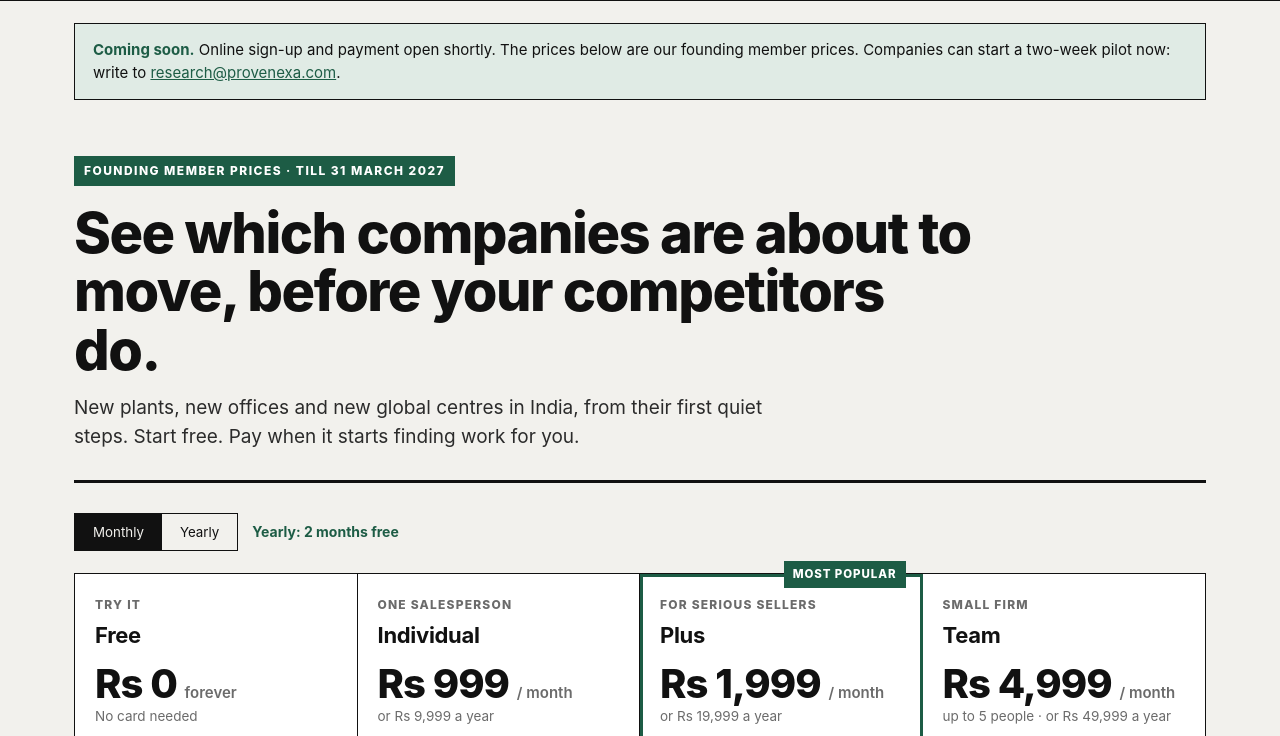
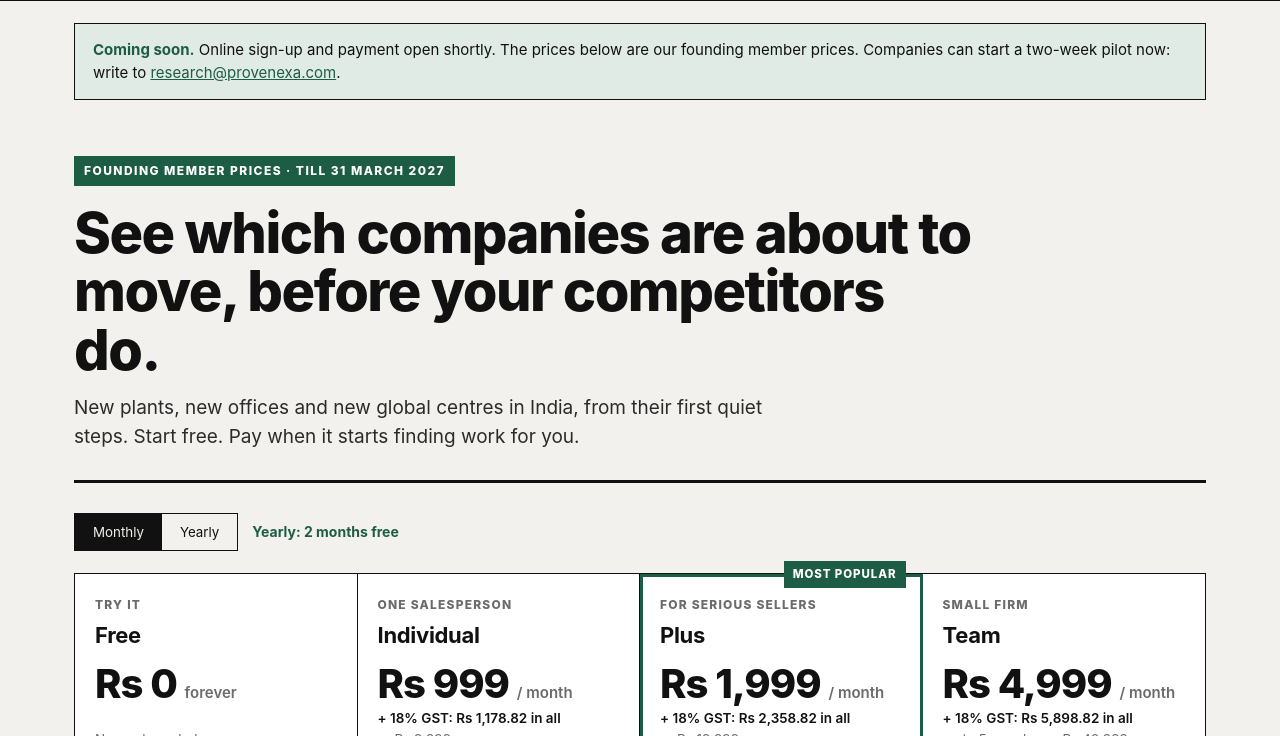
Before and after one commit to provenexa/provenexa-site, a plain HTML site: page pricing/index.html in a window 1280 px wide. Shown: the part 64-800 px from the top of the page. Drawn offline with Linux system fonts and the light colour scheme.

Commit message:
Pricing: show the amount with 18% GST under each plan price (Rs 999 + GST = Rs 1,178.82 in all), so there is no surprise at checkout
Co-Authored-By: Claude Opus 5.5 <noreply@anthropic.com>

```diff
--- a/pricing/index.html
+++ b/pricing/index.html
@@ -55,6 +55,7 @@ nav a.on{color:var(--ink);font-weight:700}
 .plan .price{font-size:40px;font-weight:800;color:var(--ink);letter-spacing:-1px;line-height:1.1;margin-top:10px}
 .plan .price small{font-size:15px;font-weight:600;color:var(--muted);letter-spacing:0}
 .plan .bill{font-size:13.5px;color:var(--muted);min-height:20px}
+.plan .gst{font-size:13.5px;font-weight:600;color:var(--ink);margin-top:2px}   /* 22 Nov 2026: the amount with GST, so no surprise at checkout */
 .plan .cta{padding:0 20px 18px}
 .plan .cta .btn{width:100%}
 .plan ul{list-style:none;margin:0;padding:16px 20px 18px;border-top:1px solid var(--hair)}
@@ -158,7 +159,8 @@ footer .wrap{display:flex;justify-content:space-between;gap:16px;flex-wrap:wrap}
   <div class="plans">
     <div class="plan">
       <div class="head"><div class="tag">Try it</div><h2>Free</h2>
-        <div class="price">Rs 0 <small>forever</small></div><div class="bill">No card needed</div></div>
+        <div class="price">Rs 0 <small>forever</small></div>
+        <div class="gst">&nbsp;</div><div class="bill">No card needed</div></div>
       <div class="cta"><a class="btn soon" href="mailto:research@provenexa.com?subject=Early%20access%20-%20Free%20plan">Coming soon &middot; tell me first</a></div>
       <ul>
         <li>Last week's moves in one category and one state</li>
@@ -171,6 +173,7 @@ footer .wrap{display:flex;justify-content:space-between;gap:16px;flex-wrap:wrap}
     <div class="plan">
       <div class="head"><div class="tag">One salesperson</div><h2>Individual</h2>
         <div class="price" data-m="Rs 999" data-y="Rs 9,999">Rs 999 <small data-m="/ month" data-y="/ year">/ month</small></div>
+        <div class="gst" data-m="+ 18% GST: Rs 1,178.82 in all" data-y="+ 18% GST: Rs 11,798.82 in all">+ 18% GST: Rs 1,178.82 in all</div>
         <div class="bill" data-m="or Rs 9,999 a year" data-y="Rs 833 a month, billed yearly">or Rs 9,999 a year</div></div>
       <div class="cta"><a class="btn soon" href="mailto:research@provenexa.com?subject=Early%20access%20-%20Individual%20plan">Coming soon &middot; tell me first</a></div>
       <ul>
@@ -186,6 +189,7 @@ footer .wrap{display:flex;justify-content:space-between;gap:16px;flex-wrap:wrap}
       <span class="badge">Most popular</span>
       <div class="head"><div class="tag">For serious sellers</div><h2>Plus</h2>
         <div class="price" data-m="Rs 1,999" data-y="Rs 19,999">Rs 1,999 <small data-m="/ month" data-y="/ year">/ month</small></div>
+        <div class="gst" data-m="+ 18% GST: Rs 2,358.82 in all" data-y="+ 18% GST: Rs 23,598.82 in all">+ 18% GST: Rs 2,358.82 in all</div>
         <div class="bill" data-m="or Rs 19,999 a year" data-y="Rs 1,667 a month, billed yearly">or Rs 19,999 a year</div></div>
       <div class="cta"><a class="btn soon" href="mailto:research@provenexa.com?subject=Early%20access%20-%20Plus%20plan">Coming soon &middot; tell me first</a></div>
       <ul>
@@ -199,6 +203,7 @@ footer .wrap{display:flex;justify-content:space-between;gap:16px;flex-wrap:wrap}
     <div class="plan">
       <div class="head"><div class="tag">Small firm</div><h2>Team</h2>
         <div class="price" data-m="Rs 4,999" data-y="Rs 49,999">Rs 4,999 <small data-m="/ month" data-y="/ year">/ month</small></div>
+        <div class="gst" data-m="+ 18% GST: Rs 5,898.82 in all" data-y="+ 18% GST: Rs 58,998.82 in all">+ 18% GST: Rs 5,898.82 in all</div>
         <div class="bill" data-m="up to 5 people · or Rs 49,999 a year" data-y="up to 5 people · Rs 4,167 a month, billed yearly">up to 5 people · or Rs 49,999 a year</div></div>
       <div class="cta"><a class="btn" href="mailto:research@provenexa.com?subject=Two-week%20pilot%20-%20Team%20plan">Start a two-week pilot</a></div>
       <ul>
@@ -234,7 +239,7 @@ footer .wrap{display:flex;justify-content:space-between;gap:16px;flex-wrap:wrap}
         <tr><td>Search any company</td><td>Stage and last move</td><td class="y">Full record</td><td class="y">Full record</td><td class="y">Full record</td></tr>
         <tr class="grp"><td colspan="5">Your accounts</td></tr>
         <tr><td>Accounts included</td><td>3</td><td>10</td><td>25</td><td>50, shared</td></tr>
-        <tr><td>Extra accounts (packs of 5)</td><td class="n">Upgrade</td><td>Rs 69 each</td><td>Rs 49 each</td><td>Rs 29 each</td></tr>
+        <tr><td>Extra accounts (packs of 5)</td><td class="n">Upgrade</td><td>Rs 69 each + GST</td><td>Rs 49 each + GST</td><td>Rs 29 each + GST</td></tr>
         <tr><td>Swaps a month</td><td>1</td><td>2</td><td>5</td><td>20</td></tr>
         <tr><td>Alerts when your accounts move</td><td class="y">Same day</td><td class="y">Same day</td><td class="y">Same day</td><td class="y">Same day</td></tr>
         <tr class="grp"><td colspan="5">People and tools</td></tr>
```
